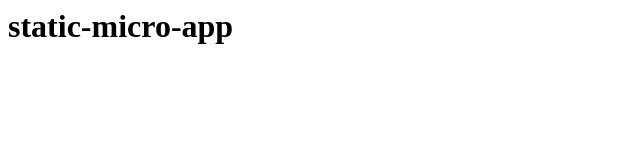
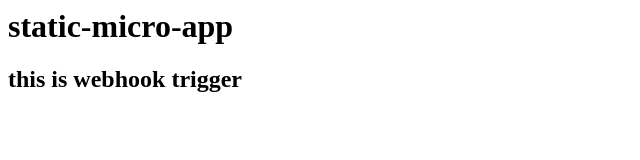
Before and after one commit to priyabujji3/static-app-micro, a plain HTML site: page index.html in a window 1280 px wide. Shown: the whole page, without its empty margins (0-640 px from the left). Drawn offline with Linux system fonts and the light colour scheme.

Commit message:
updated the hook line

```diff
--- a/index.html
+++ b/index.html
@@ -1 +1,2 @@
 <h1>static-micro-app</h1>
+<h2>this is webhook trigger </h2>
```
